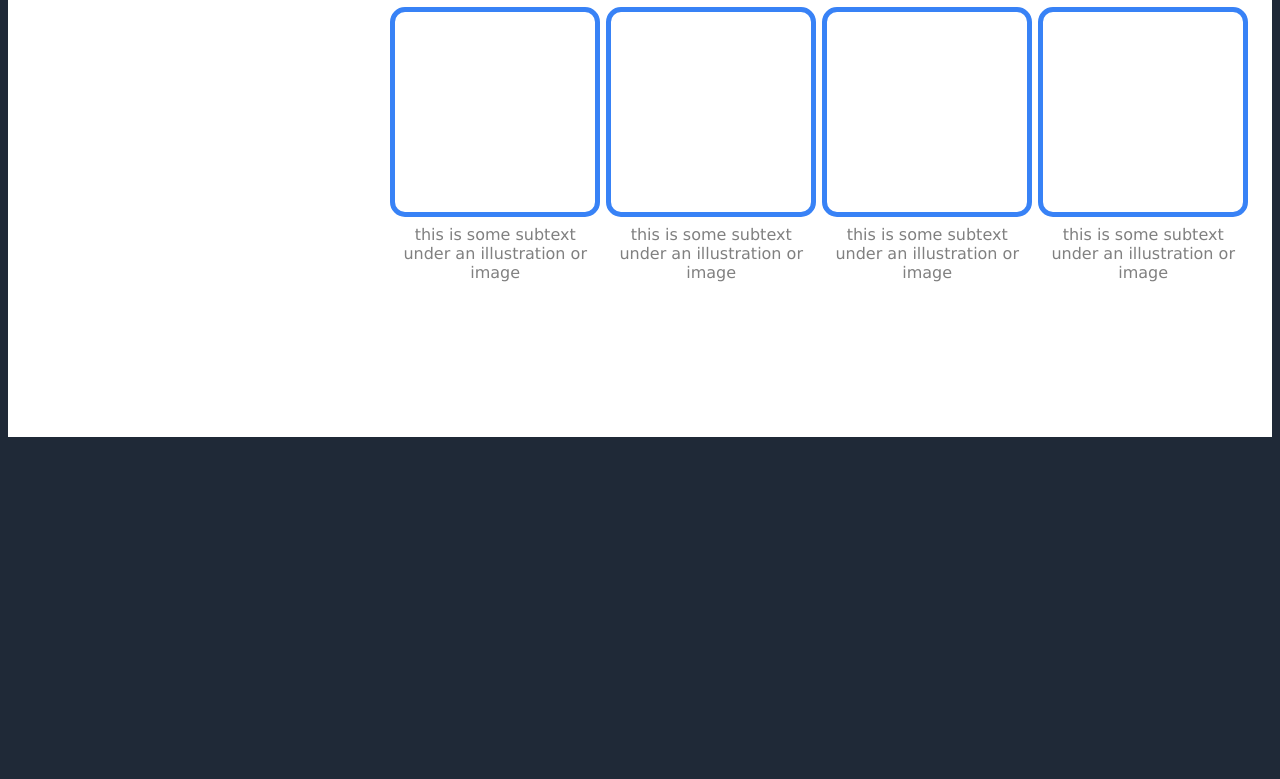
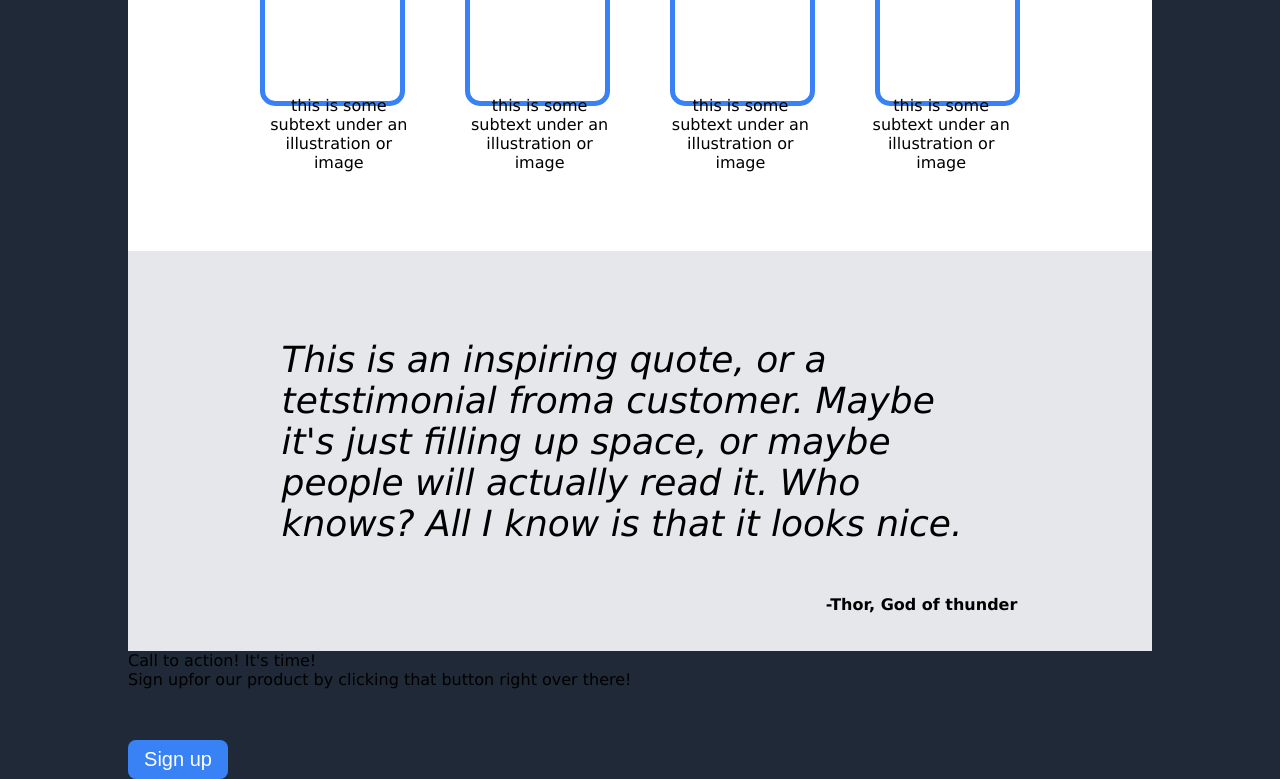
Before and after one commit to JakobSundstrom/landing-page, a plain HTML site: page index.html in a window 1280 px wide. Shown: the part 714-1493 px from the top of the page. Before the commit the page ends 1159 px from the top, so only its background shows below. Drawn offline with Linux system fonts and the light colour scheme.

Commit message:
Fix image boxes and add quote

```diff
--- a/index.html
+++ b/index.html
@@ -19,7 +19,7 @@
     <div class="content">
         <div class="text">
             <div class="big-text">This website is awesome</div>
-            <div class="small-text">This website has some subtext thatgoes here under the main title. It's a smaller font and the color islower contrast</div>
+            <div class="small-text">This website has some subtext thatgoes here under the main title. It's a smaller font and the color is lower contrast</div>
             <div class="sign-up"><button>Sign up</button></div>
         </div>
 
@@ -36,19 +36,38 @@
             <div class="img-box">
                 <img src="" alt="">
             </div>
-            <div class="img-text">this is some subtext under an illustration  or image</div>
             <div class="img-box">
                 <img src="" alt="">
             </div>
-            <div class="img-text">this is some subtext under an illustration  or image</div>
             <div class="img-box">
                 <img src="" alt="">
             </div>
-            <div class="img-text">this is some subtext under an illustration  or image</div>
             <div class="img-box">
                 <img src="" alt="">
             </div>
-            <div class="img-text">this is some subtext under an illustration  or image</div>
+        </div>
+
+            <div class="img-text">
+                <div class="text-box">this is some subtext under an illustration  or image</div>
+                <div class="text-box">this is some subtext under an illustration  or image</div>
+                <div class="text-box">this is some subtext under an illustration  or image</div>
+                <div class="text-box">this is some subtext under an illustration  or image</div>
+            </div>
+    </div>
+
+    <div class="quote">
+        <div class="quote-text"><em>This is an inspiring quote, or a  tetstimonial froma customer. Maybe it's just filling up space, or maybe people will actually read it. Who knows? All I know is that it looks nice.</em></div>
+        <div class="author">-Thor, God of thunder</div>
+    </div>
+
+    <div class="cta">
+        <div class="blue-box">
+            <div class="cta-text">
+                <div class="cta-head">Call to  action! It's time!</div>
+                <div class="small-text">Sign upfor our product  by clicking that button right over there!</div>
+            </div>
+
+            <div class="cta-button"><button>Sign up</button></div>
         </div>
     </div>
 
--- a/style.css
+++ b/style.css
@@ -1,7 +1,8 @@
 body{
-
     font-family:'Lucida Sans', 'Lucida Sans Regular', 'Lucida Grande', 'Lucida Sans Unicode', Geneva, Verdana, sans-serif;
     background-color: #1F2937;
+    max-width: 1440px;
+    margin: 0px 10%;
 }
 .header{
     color: white;
@@ -11,7 +12,7 @@ body{
     align-items: center;
     margin: 10%;
     margin-bottom: 5%;
-    margin-top: 0px;
+    margin-top: 20px;
 }
 
 .header .logo{
@@ -37,6 +38,7 @@ body{
     justify-content: center;
     height: 400px;
     margin: 10%;
+    max-height: 400px;
 }
 
 .content .image{
@@ -83,7 +85,7 @@ button{
 }
 
 .content-info{
-    height: 600px;
+    height: 450px;
     background-color: white;
 }
 
@@ -92,43 +94,68 @@ button{
     justify-content: center;
     align-items: center;
     display: flex;
-    background-color: white;
     margin:  -180px 0px 0px 0px;
     height: 100px;
     font-size: 36px;
     font-weight: bolder;
-    padding: 30px;
+    padding-top: 0px;
 
 }
 
 .display-box{
-    margin: 10px 30%;
-    height: 400px;
+    height: 200px;
     display: flex;
     align-items: center;
-    justify-content: space-around;
-    flex-wrap: wrap;
-    flex-direction: column;
+    justify-content: center;
+    margin: 0px 10% 0px 10%;
 }
 
-.img-box{
+.display-box .img-box{
     display: flex;
     border: 5px solid #3882F6;
-    justify-content: center;
-    vertical-align: top;
-
     border-radius: 15px;
-    width: 200px;
     height: 200px;
+    flex: 1;
+    margin: 0px 30px;
+    flex-wrap: wrap;
 
 }
 
 .img-text{
+    margin: -600px 30%;
+    height: 100px;
+    display: flex;
+    align-items: center;
+    justify-content: center;
+    margin: 0px 10% 0px 10%;
     padding: 8px;
+}
+
+.text-box{
+    margin: 0px 30px;
+    text-align: center;
+    margin-top: -50px;
+}
+
+.quote{
+    background-color: #E5E7EB;
+    height: 400px;
     display: flex;
-    width: 200px;
-    background-color: white;
-    text-align: center;
-    flex: 1;
-    color: grey;
+    align-items: center;
+    justify-content: center;
+    flex-direction: column;
 }
+
+.quote-text{
+    display: flex;
+    font-size: 36px;
+    padding: 5% 15% 5% 15%;
+    font-style: italic;
+    font-weight: 50;
+}
+
+.author{
+    display: flex;
+    margin-left: 55%;
+    font-weight: bolder;
+}
```
